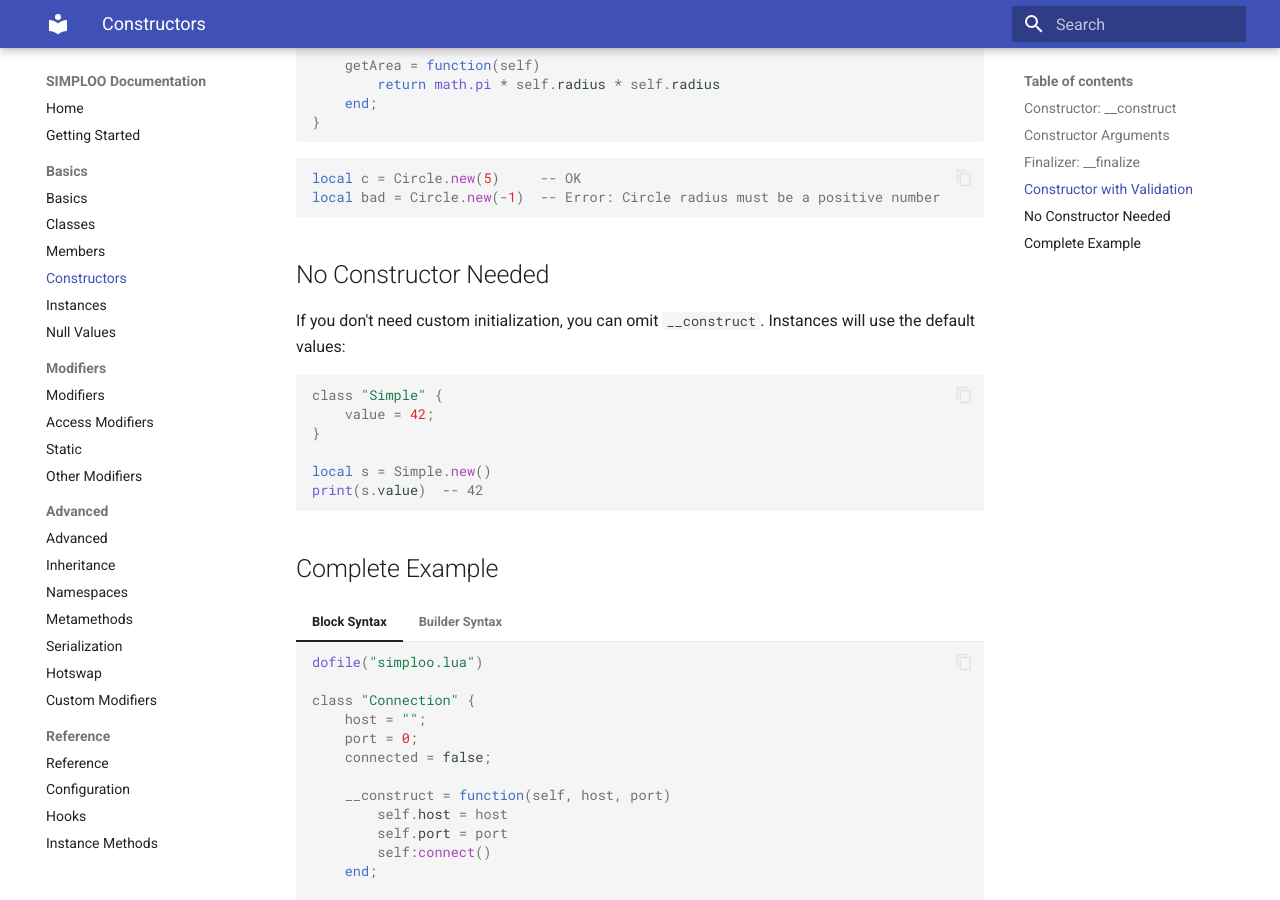
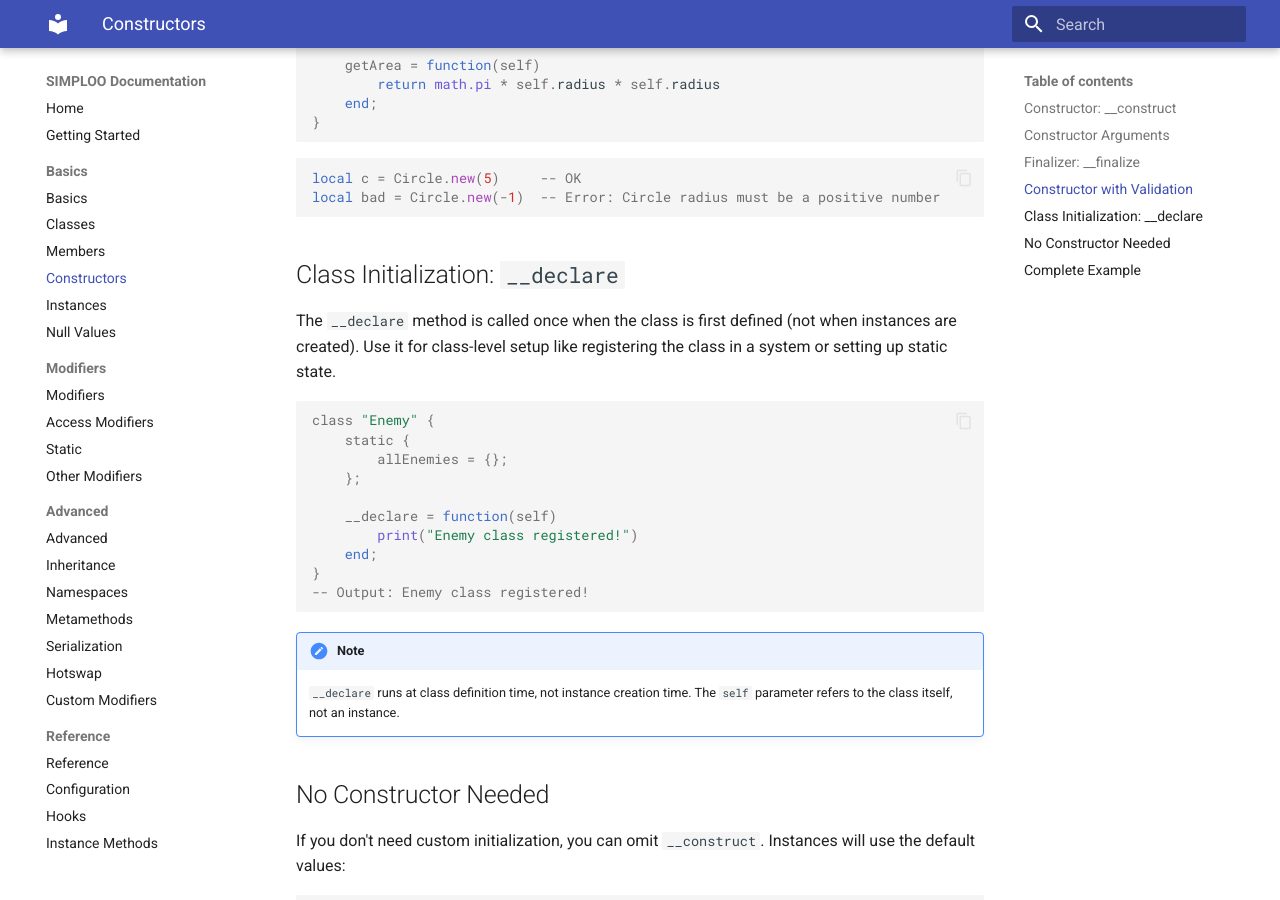
Before and after one commit to maurits150/simploo, an MkDocs documentation site: the page built from docs/basics/constructors.md, in a window 1280 px wide and 900 px high, scrolled down 2096 px. Built offline with MkDocs 1.6.1 and Material for MkDocs 9.7.7, drawn with Linux system fonts in a browser that asks for light colours.

Commit message:
Fix hook return chaining, serializer static exclusion, and doc errors

````diff
--- a/docs/basics/constructors.md
+++ b/docs/basics/constructors.md
@@ -164,6 +164,26 @@ local c = Circle.new(5)     -- OK
 local bad = Circle.new(-1)  -- Error: Circle radius must be a positive number
 ```
 
+## Class Initialization: `__declare`
+
+The `__declare` method is called once when the class is first defined (not when instances are created). Use it for class-level setup like registering the class in a system or setting up static state.
+
+```lua
+class "Enemy" {
+    static {
+        allEnemies = {};
+    };
+
+    __declare = function(self)
+        print("Enemy class registered!")
+    end;
+}
+-- Output: Enemy class registered!
+```
+
+!!! note
+    `__declare` runs at class definition time, not instance creation time. The `self` parameter refers to the class itself, not an instance.
+
 ## No Constructor Needed
 
 If you don't need custom initialization, you can omit `__construct`. Instances will use the default values:
````
Also changed, not shown: docs/advanced/namespaces.md (+5 -2 lines), docs/getting-started.md (+2 -1 lines), 2 other files.
